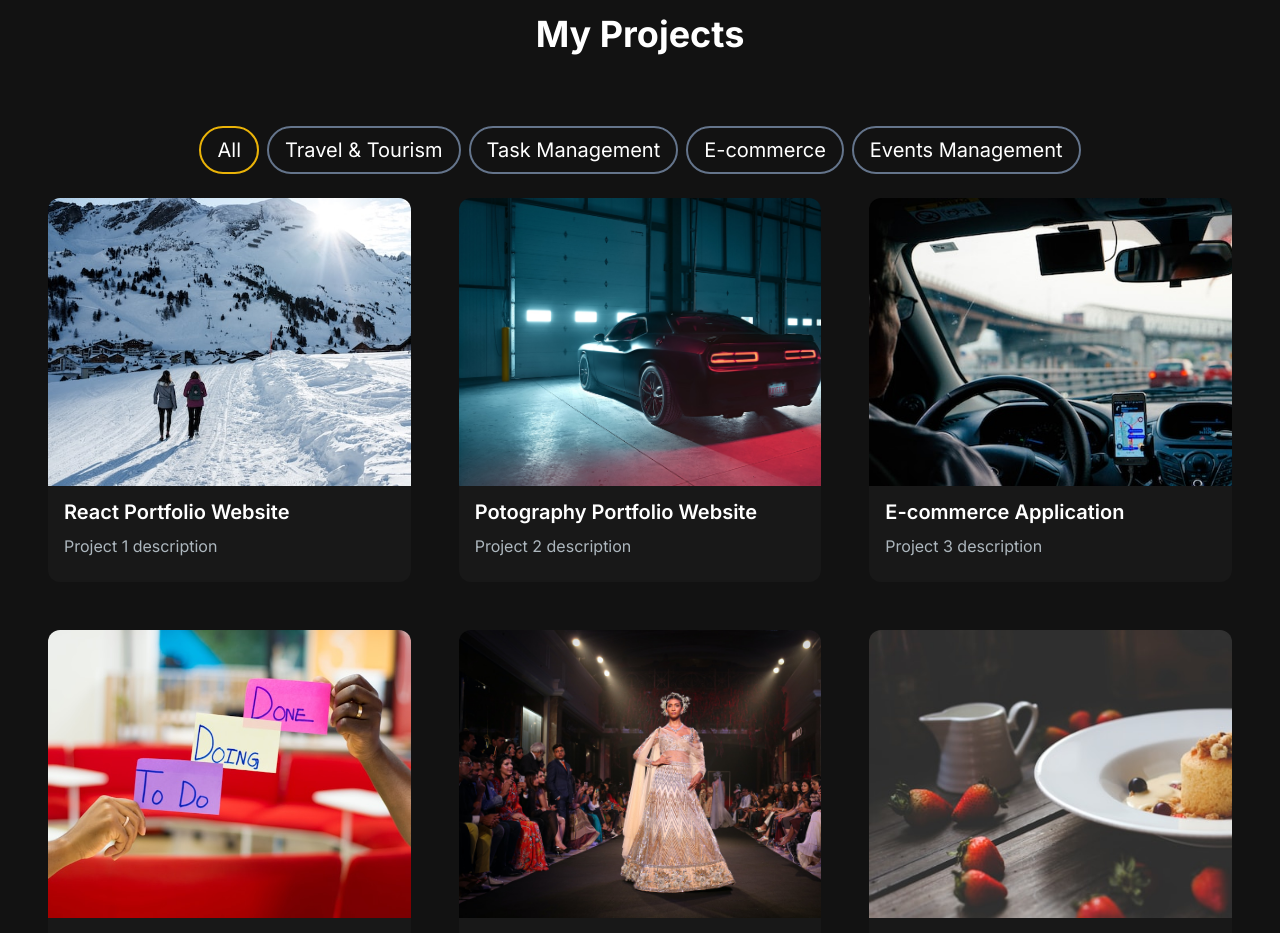
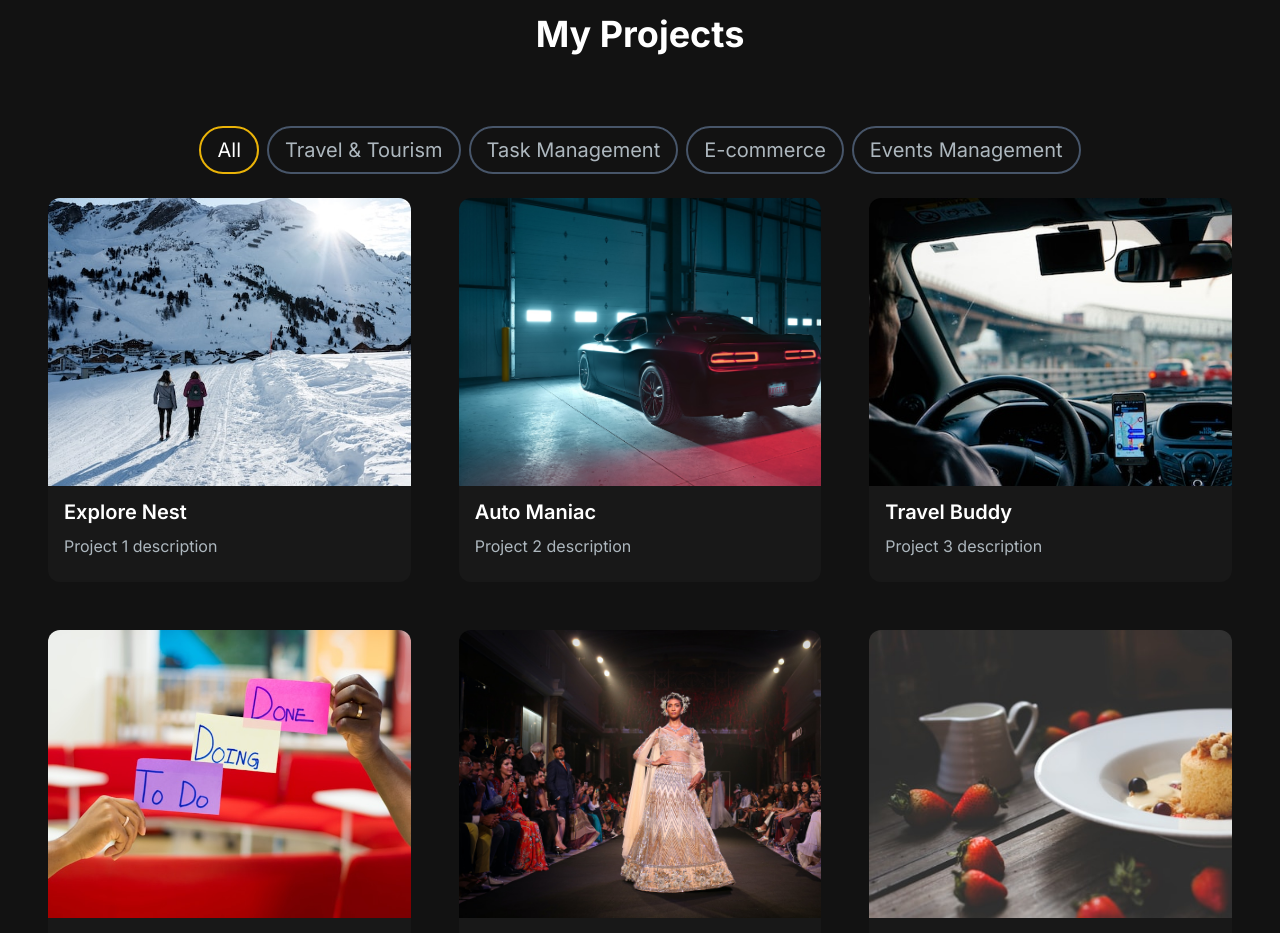
Before and after one commit to Rezwan66/shaikh-portfolio-nextjs, a Next.js app: page / in a window 1280 px wide. Shown: the part 1220-2153 px from the top of the page. Built offline with nearby package versions, Linux system fonts and the light colour scheme.

Commit message:
completed the project tags section and projects filtering option by tag

```diff
--- a/src/app/components/ProjectTag.jsx
+++ b/src/app/components/ProjectTag.jsx
@@ -1,10 +1,10 @@
 const ProjectTag = ({ name, onClick, isSelected }) => {
   const buttonStyles = isSelected
-    ? 'text-white bg-yellow-500'
+    ? 'text-white border-yellow-500'
     : 'text-[#ADB7BE] border-slate-600 hover:border-white';
   return (
     <button
-      onClick={onClick}
+      onClick={() => onClick(name)}
       className={`${buttonStyles} rounded-full border-2 px-4 py-2 text-xl cursor-pointer`}
     >
       {name}
--- a/src/app/components/ProjectsSection.jsx
+++ b/src/app/components/ProjectsSection.jsx
@@ -1,57 +1,60 @@
+'use client';
+import { useState } from 'react';
 import ProjectCard from './ProjectCard';
+import ProjectTag from './ProjectTag';
 
 const projectsData = [
   {
     id: 1,
-    title: 'React Portfolio Website',
+    title: 'Explore Nest',
     description: 'Project 1 description',
     image: '/images/projects/explore-nest.jpg',
-    tag: ['All', 'Web'],
+    tag: ['All', 'Travel & Tourism'],
     gitUrl: '/',
     previewUrl: '/',
   },
   {
     id: 2,
-    title: 'Potography Portfolio Website',
+    title: 'Auto Maniac',
     description: 'Project 2 description',
     image: '/images/projects/auto-maniac.jpg',
-    tag: ['All', 'Web'],
+    tag: ['All', 'E-commerce'],
     gitUrl: '/',
     previewUrl: '/',
   },
   {
     id: 3,
-    title: 'E-commerce Application',
+    title: 'Travel Buddy',
     description: 'Project 3 description',
     image: '/images/projects/travel-buddy.jpg',
-    tag: ['All', 'Web'],
+    tag: ['All', 'Travel & Tourism'],
     gitUrl: '/',
     previewUrl: '/',
   },
   {
     id: 4,
-    title: 'Food Ordering Application',
+    title: 'Task Master',
     description: 'Project 4 description',
     image: '/images/projects/task-master.jpg',
-    tag: ['All', 'Mobile'],
+    tag: ['All', 'Task Management'],
     gitUrl: '/',
     previewUrl: '/',
   },
   {
     id: 5,
-    title: 'React Firebase Template',
+    title: 'Entertainment Freak',
     description: 'Authentication and CRUD operations',
     image: '/images/projects/entertainment-freak.jpg',
-    tag: ['All', 'Web'],
+    tag: ['All', 'Events Management'],
     gitUrl: '/',
     previewUrl: '/',
   },
   {
     id: 6,
-    title: 'Full-stack Roadmap',
+    title: 'Bistro Boss',
     description: 'Project 5 description',
     image: '/images/projects/bistro-boss.jpg',
-    tag: ['All', 'Web'],
+    tag: ['All', 'E-commerce'],
     gitUrl: '/',
     previewUrl: '/',
   },
@@ -60,13 +63,20 @@ const projectsData = [
     title: 'Stay Vista',
     description: 'Project 5 description',
     image: '/images/projects/stay-vista.jpg',
-    tag: ['All', 'Web'],
+    tag: ['All', 'Travel & Tourism'],
     gitUrl: '/',
     previewUrl: '/',
   },
 ];
 
 const ProjectsSection = () => {
+  const [tag, setTag] = useState('All');
+  const handleTagChange = newTag => {
+    setTag(newTag);
+  };
+  const filteredProjects = projectsData?.filter(project =>
+    project.tag.includes(tag)
+  );
   return (
     <>
       {/* title */}
@@ -74,11 +84,34 @@ const ProjectsSection = () => {
         {' '}
         My Projects{' '}
       </h2>
+      {/* project tags selector */}
       <div className="text-white flex flex-row justify-center items-center gap-2 py-6">
-        <button className="rounded-full border-2 border-yellow-500 px-4 py-2 text-xl cursor-pointer">
-          All
-        </button>
-        <button className="rounded-full border-2 border-slate-500 hover:border-white px-4 py-2 text-xl cursor-pointer">
+        <ProjectTag
+          onClick={handleTagChange}
+          name="All"
+          isSelected={tag === 'All'}
+        />
+        <ProjectTag
+          onClick={handleTagChange}
+          name="Travel & Tourism"
+          isSelected={tag === 'Travel & Tourism'}
+        />
+        <ProjectTag
+          onClick={handleTagChange}
+          name="Task Management"
+          isSelected={tag === 'Task Management'}
+        />
+        <ProjectTag
+          onClick={handleTagChange}
+          name="E-commerce"
+          isSelected={tag === 'E-commerce'}
+        />
+        <ProjectTag
+          onClick={handleTagChange}
+          name="Events Management"
+          isSelected={tag === 'Events Management'}
+        />
+        {/* <button className="rounded-full border-2 border-slate-500 hover:border-white px-4 py-2 text-xl cursor-pointer">
           Travel & Tourism
         </button>
         <button className="rounded-full border-2 border-slate-500 hover:border-white px-4 py-2 text-xl cursor-pointer">
@@ -89,11 +122,11 @@ const ProjectsSection = () => {
         </button>
         <button className="rounded-full border-2 border-slate-500 hover:border-white px-4 py-2 text-xl cursor-pointer">
           Events Management
-        </button>
+        </button> */}
       </div>
       {/* project cards */}
       <div className="grid md:grid-cols-3 gap-8 md:gap-12">
-        {projectsData?.map(project => (
+        {filteredProjects?.map(project => (
           <ProjectCard
             key={project.id}
             title={project.title}
```
